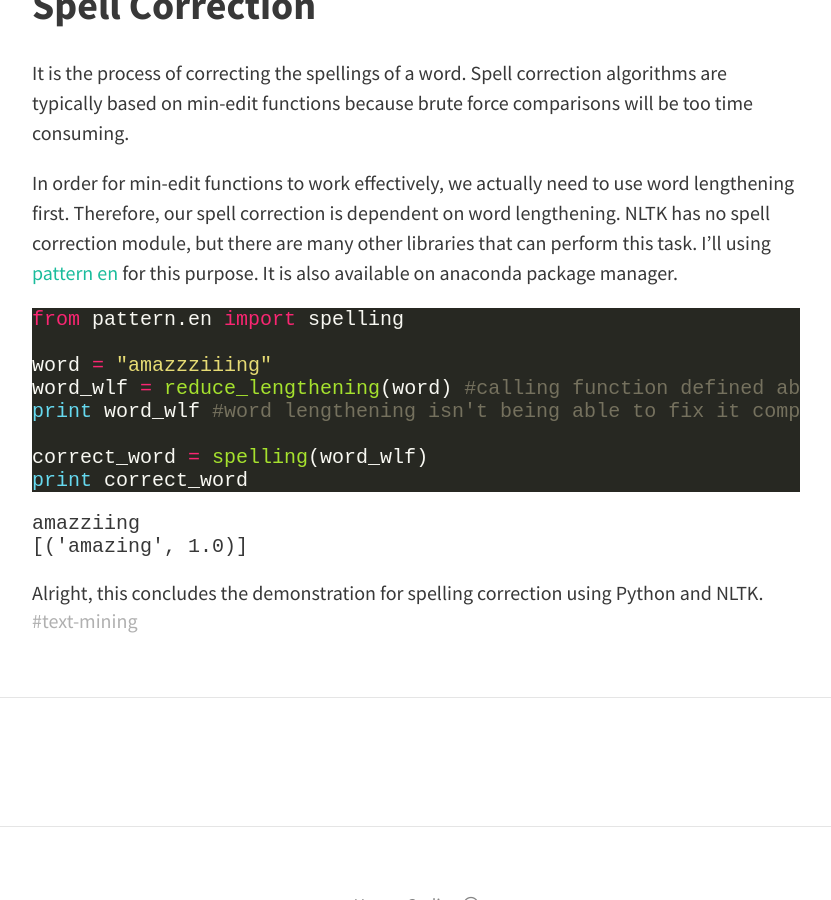
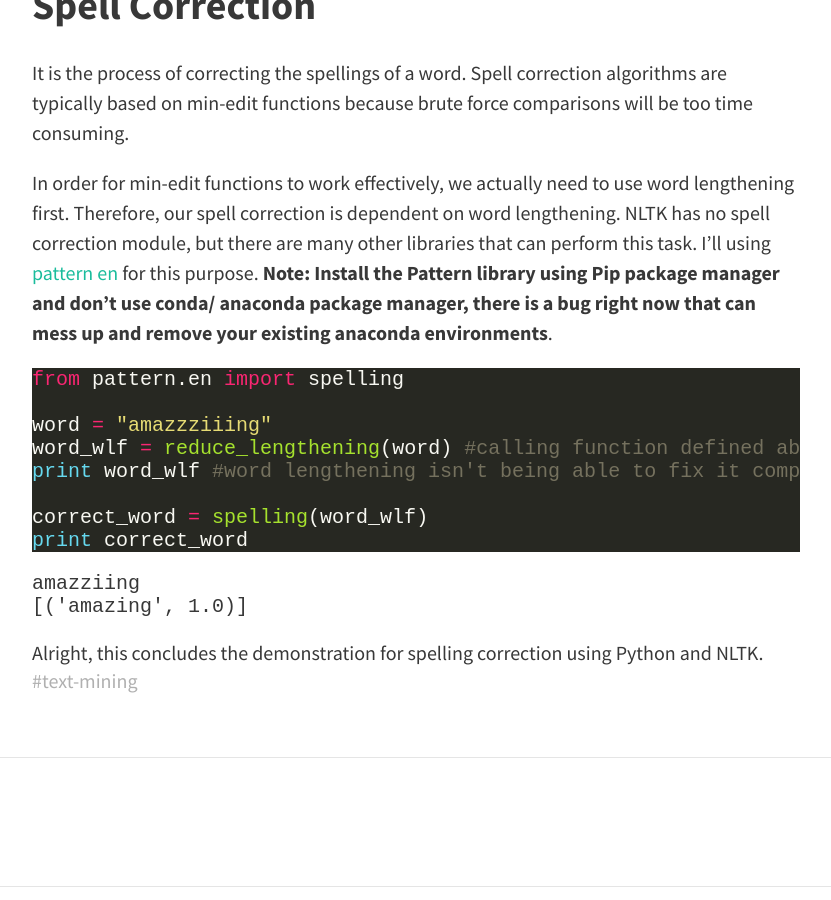
Before and after one commit to rustyonrampage/rustyonrampage.github.io, a Jekyll site: the page built from _posts/2017-11-28-spelling-correction-with-python-and-nltk.md, in a window 1280 px wide and 900 px high, scrolled down 1123 px. Shown: the whole window, without its empty margins (224-1055 px from the left). Built offline with Jekyll 4.4.1, drawn with Linux system fonts in a browser that asks for light colours; nearby versions of some CDN libraries; comment, search, counter and statistics services are not loaded.

Commit message:
Bug reported in note
Bug reported

````diff
--- a/Gemfile
+++ b/Gemfile
@@ -1,2 +1,4 @@
 source "https://rubygems.org"
 gemspec
+gem 'jekyll-sitemap'
+gem 'jekyll-paginate'
--- a/_posts/2017-11-28-spelling-correction-with-python-and-nltk.md
+++ b/_posts/2017-11-28-spelling-correction-with-python-and-nltk.md
@@ -29,7 +29,7 @@ Since the character repeated was 'L' and "finally" has two repeated 'L', therefo
 ## Spell Correction
 It is the process of correcting the spellings of a word. Spell correction algorithms are typically based on min-edit functions because brute force comparisons will be too time consuming.
 
-In order for min-edit functions to work effectively, we actually need to use word lengthening first. Therefore, our spell correction is dependent on word lengthening. NLTK has no spell correction module, but there are many other libraries that can perform this task. I'll using [pattern en](https://www.clips.uantwerpen.be/pages/pattern-en) for this purpose. It is also available on anaconda package manager.
+In order for min-edit functions to work effectively, we actually need to use word lengthening first. Therefore, our spell correction is dependent on word lengthening. NLTK has no spell correction module, but there are many other libraries that can perform this task. I'll using [pattern en](https://www.clips.uantwerpen.be/pages/pattern-en) for this purpose. **Note: Install the Pattern library using Pip package manager and don't use conda/ anaconda package manager, there is a bug right now that can mess up and remove your existing anaconda environments**.
 ```python
 from pattern.en import spelling
 
````
